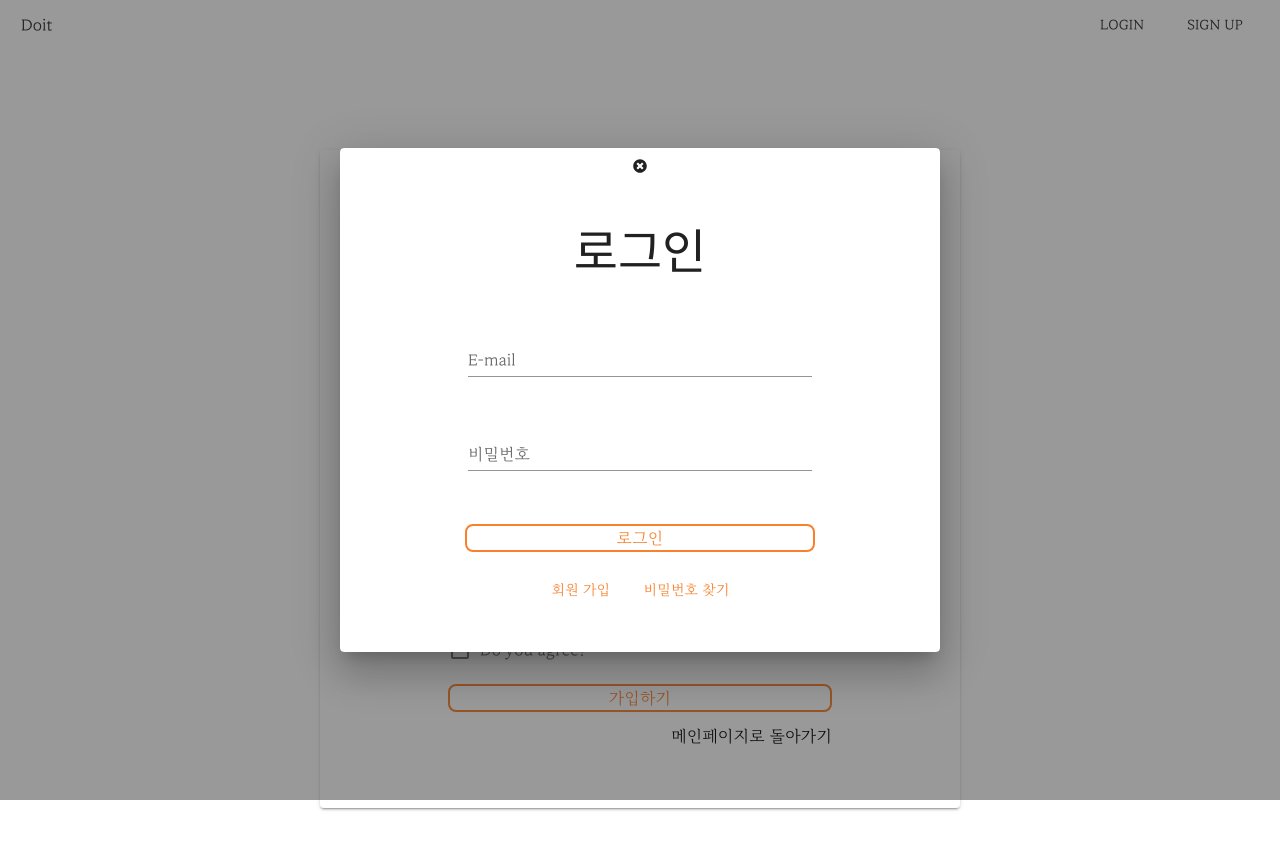
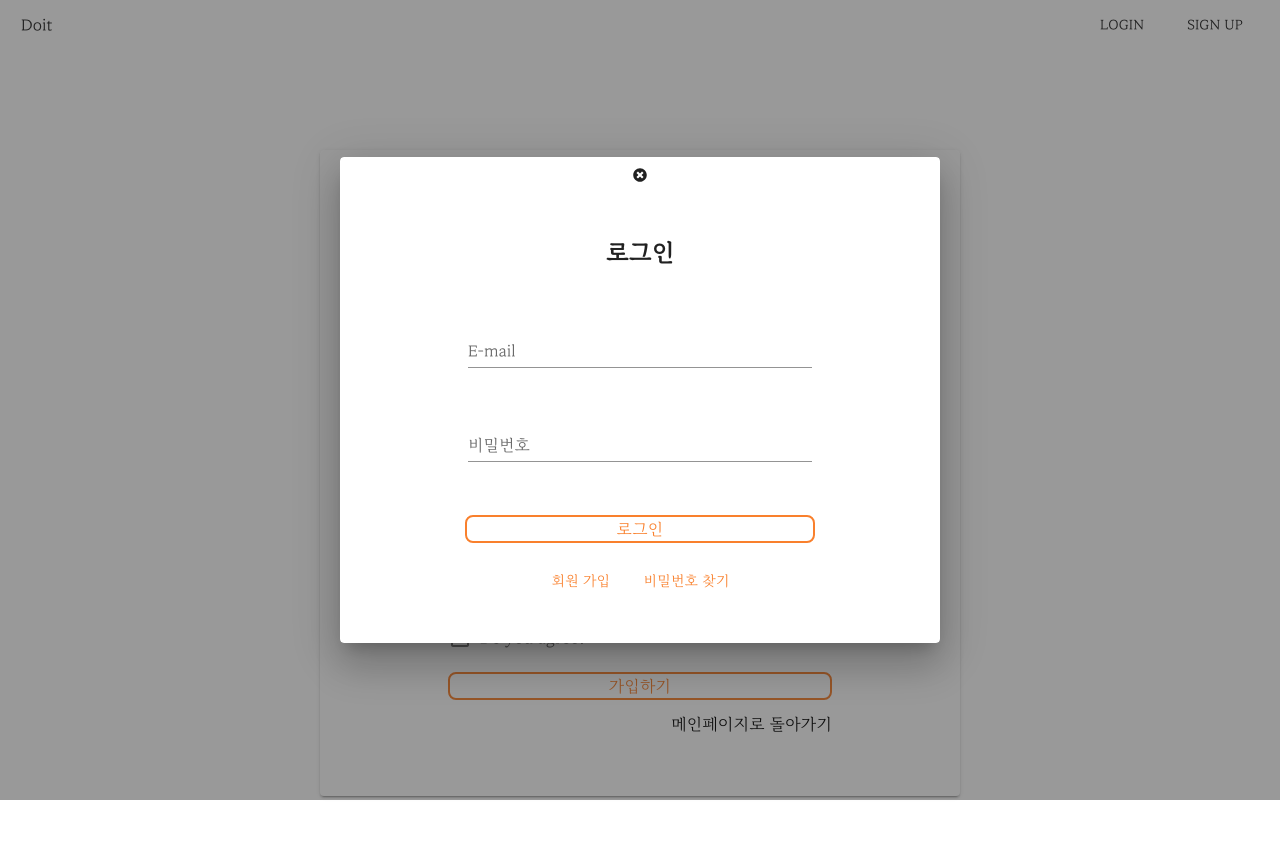
Before and after one commit to jun0811/Doit, a Vue app in the folder frontend/: page /user/join in a window 1280 px wide. Both pictures are taken after a click on the button "LOGIN". Shown: the top 850 px of the page. Built offline with nearby package versions, Linux system fonts and the light colour scheme.

Commit message:
style: 로그인/회원가입 페이지 글씨 수정

```diff
--- a/frontend/package.json
+++ b/frontend/package.json
@@ -9,7 +9,6 @@
   },
   "dependencies": {
     "@fortawesome/free-regular-svg-icons": "^5.15.2",
-    "@fortawesome/free-solid-svg-icons": "^5.15.2",
     "axios": "^0.21.1",
     "cli": "^1.0.1",
     "core-js": "^3.6.5",
@@ -24,6 +23,7 @@
   },
   "devDependencies": {
     "@fortawesome/fontawesome-svg-core": "^1.2.34",
+    "@fortawesome/free-solid-svg-icons": "^5.15.2",
     "@fortawesome/vue-fontawesome": "^2.0.2",
     "@vue/cli-plugin-babel": "~4.5.0",
     "@vue/cli-plugin-eslint": "~4.5.0",
--- a/frontend/src/api/index.js
+++ b/frontend/src/api/index.js
@@ -1,7 +1,7 @@
 import http from '../http-common';
-import axios from 'axios';
+// import axios from 'axios';
 
-import  router  from '../router/index'
+// import  router  from '../router/index'
 import  account  from '../store/modules/account'
 
 const onUnauthorized = () => {
--- a/frontend/src/components/common/Header.vue
+++ b/frontend/src/components/common/Header.vue
@@ -23,7 +23,7 @@
             <font-awesome-icon icon="times-circle"/>
           </v-btn>
           <v-card-title>
-            <span class="text-h3 my-7">로그인</span>
+            <h3 class="my-7">로그인</h3>
           </v-card-title>
           <v-card-text>
            <v-container>
--- a/frontend/src/views/User/Join.vue
+++ b/frontend/src/views/User/Join.vue
@@ -2,7 +2,7 @@
   <div>
     <Header></Header>
   <v-card  class="d-flex align-center flex-column my-15 mx-auto py-15" width=50%>
-    <div class="text-h4 my-5">회원가입</div>
+    <h3 class="my-5">회원가입</h3>
     <form class="">
       <v-container class="px-0 ">
         <v-row no-gutters class="d-flex flex-nowrap">
```
Also changed, not shown: 1 other file (tests, documents, lock files or other folders).
